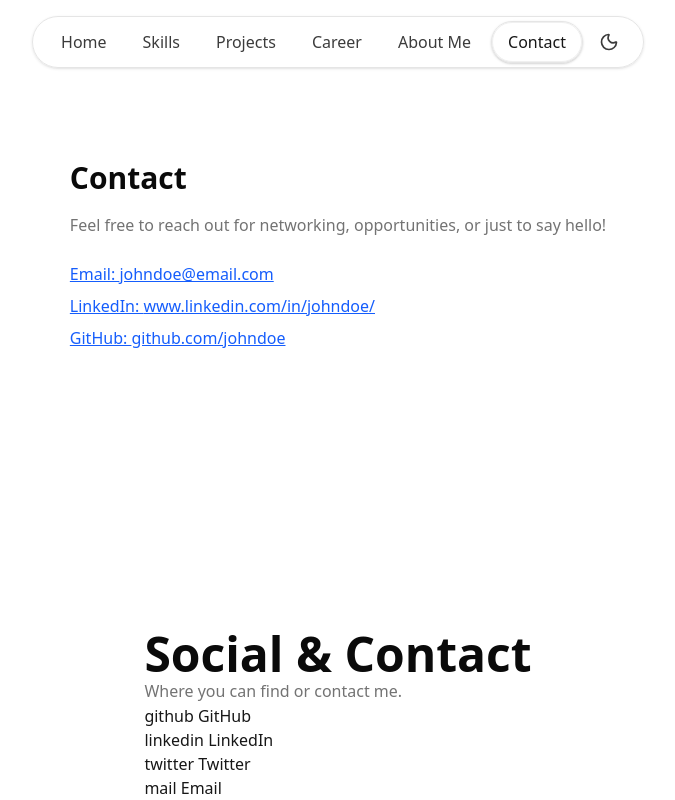
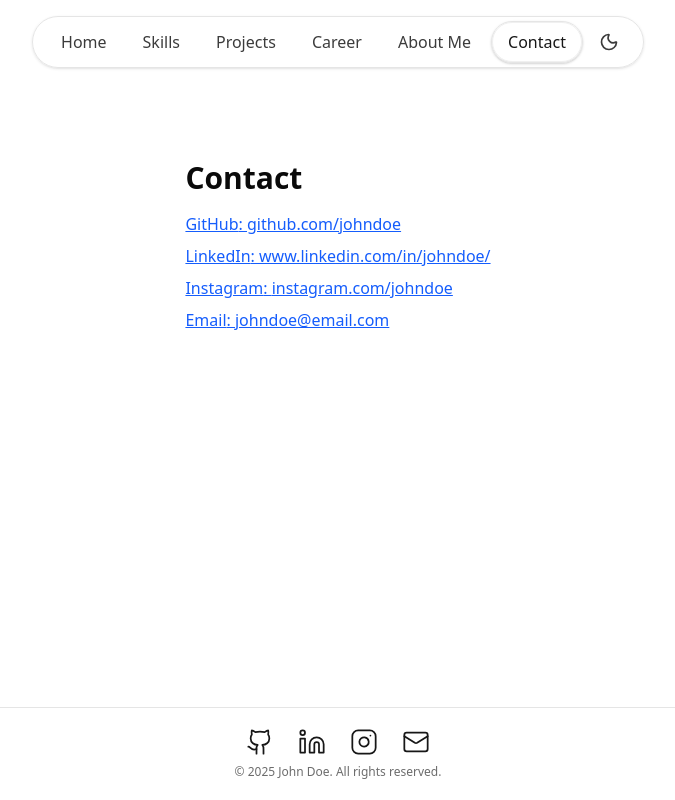
Before and after one commit to alisonbessa/my-portifolio, a Next.js app: page /contact in a window 1280 px wide. Shown: the whole page, without its empty margins (302-977 px from the left). Built offline with nearby package versions, Linux system fonts and the light colour scheme.

Commit message:
feat: remove contact information and update social links in the portfolio

```diff
--- a/data/contact.ts
+++ /dev/null
@@ -1,6 +0,0 @@
-export const contact = {
-  email: 'johndoe@email.com',
-  linkedin: 'https://www.linkedin.com/in/johndoe/',
-  github: 'https://github.com/johndoe',
-  message: 'Feel free to reach out for networking, opportunities, or just to say hello!',
-};
--- a/data/socials.ts
+++ b/data/socials.ts
@@ -1,3 +1,4 @@
+export const userName = 'John Doe';
 export const socialsTitle = 'Social & Contact';
 export const socialsSubtitle = 'Where you can find or contact me.';
 
@@ -10,22 +11,22 @@ export type Social = {
 export const socials: Social[] = [
   {
     platform: 'GitHub',
-    url: 'https://github.com/exampleuser',
+    url: 'https://github.com/johndoe',
     icon: 'github',
   },
   {
     platform: 'LinkedIn',
-    url: 'https://linkedin.com/in/exampleuser',
+    url: 'https://www.linkedin.com/in/johndoe/',
     icon: 'linkedin',
   },
   {
-    platform: 'Twitter',
-    url: 'https://twitter.com/exampleuser',
-    icon: 'twitter',
+    platform: 'Instagram',
+    url: 'https://instagram.com/johndoe',
+    icon: 'instagram',
   },
   {
     platform: 'Email',
-    url: 'mailto:contact@example.com',
+    url: 'mailto:johndoe@email.com',
     icon: 'mail',
   },
 ];
--- a/src/app/about-me/[slug]/page.tsx
+++ b/src/app/about-me/[slug]/page.tsx
@@ -3,7 +3,7 @@ import Link from 'next/link';
 import Image from 'next/image';
 import { NotFound } from '../../components/NotFound';
 
-export default function AboutMeDetailPage({ params }: { params: { slug: string } }) {
+export default async function AboutMeDetailPage({ params }: { params: { slug: string } }) {
   const entry = (aboutMe as AboutMeEntry[]).find((p) => p.slug === params.slug);
 
   if (!entry) {
--- a/src/app/career/[slug]/page.tsx
+++ b/src/app/career/[slug]/page.tsx
@@ -2,7 +2,7 @@ import { career, CareerEntry } from '../../../../data/career';
 import Link from 'next/link';
 import { NotFound } from '../../components/NotFound';
 
-export default function CareerDetailPage({ params }: { params: { slug: string } }) {
+export default async function CareerDetailPage({ params }: { params: { slug: string } }) {
   const entry = (career as CareerEntry[]).find((j) => j.slug === params.slug);
 
   if (!entry) {
--- a/src/app/components/Footer.tsx
+++ b/src/app/components/Footer.tsx
@@ -1,25 +1,35 @@
-import type { Social } from '../../../data/socials';
+import { socials, userName } from '../../../data/socials';
+import { Github, Linkedin, Instagram, Mail } from 'lucide-react';
 
-type FooterProps = {
-  title: string;
-  subtitle: string;
-  socials: Social[];
+const iconMap = {
+  github: Github,
+  linkedin: Linkedin,
+  instagram: Instagram,
+  mail: Mail,
 };
 
-export function Footer({ title, subtitle, socials }: FooterProps) {
+export function Footer() {
   return (
-    <footer>
-      <h2>{title}</h2>
-      <p>{subtitle}</p>
-      <ul>
-        {socials.map((social) => (
-          <li key={social.platform}>
-            <a href={social.url} target="_blank" rel="noopener noreferrer">
-              {social.icon ? <span>{social.icon}</span> : null} {social.platform}
+    <footer className="w-full flex flex-col items-center justify-center py-5 bg-background border-t border-border mt-12">
+      <div className="flex gap-6 mb-2">
+        {socials.map(({ platform, url, icon }) => {
+          const Icon = iconMap[icon as keyof typeof iconMap];
+          return (
+            <a
+              key={platform}
+              href={url}
+              target="_blank"
+              rel="noopener noreferrer"
+              aria-label={platform}
+            >
+              {Icon && <Icon size={28} strokeWidth={1.5} />}
             </a>
-          </li>
-        ))}
-      </ul>
+          );
+        })}
+      </div>
+      <span className="text-xs text-foreground/60">
+        &copy; {new Date().getFullYear()} {userName}. All rights reserved.
+      </span>
     </footer>
   );
 }
--- a/src/app/contact/page.tsx
+++ b/src/app/contact/page.tsx
@@ -1,41 +1,22 @@
-import { contact } from '../../../data/contact';
+import { socials } from '../../../data/socials';
 
 export default function ContactPage() {
   return (
     <main className="pt-20 max-w-xl mx-auto px-4">
       <h1 className="text-3xl font-bold mb-4">Contact</h1>
-      <p className="mb-6">{contact.message}</p>
       <ul className="space-y-2">
-        <li>
+        {socials.map((s) => (
+          <li key={s.platform}>
             <a
-            href={`mailto:${contact.email}`}
+              href={s.url}
               className="text-blue-600 underline"
               target="_blank"
               rel="noopener noreferrer"
             >
-            Email: {contact.email}
+              {s.platform}: {s.url.replace('mailto:', '').replace('https://', '')}
             </a>
           </li>
-        <li>
-          <a
-            href={contact.linkedin}
-            className="text-blue-600 underline"
-            target="_blank"
-            rel="noopener noreferrer"
-          >
-            LinkedIn: {contact.linkedin.replace('https://', '')}
-          </a>
-        </li>
-        <li>
-          <a
-            href={contact.github}
-            className="text-blue-600 underline"
-            target="_blank"
-            rel="noopener noreferrer"
-          >
-            GitHub: {contact.github.replace('https://', '')}
-          </a>
-        </li>
+        ))}
       </ul>
     </main>
   );
--- a/src/app/layout.tsx
+++ b/src/app/layout.tsx
@@ -2,7 +2,6 @@ import './globals.css';
 import { Footer } from './components/Footer';
 import { Header } from './components/Header';
 import type { Metadata } from 'next';
-import { socials, socialsTitle, socialsSubtitle } from '../../data/socials';
 
 export const metadata: Metadata = {
   title: 'My Portfolio',
@@ -21,7 +20,7 @@ export default function RootLayout({
           <div className="flex-1 flex flex-col items-center w-full max-w-5xl mx-auto px-4">
             <Header />
             <div className="flex-1 w-full flex flex-col pt-20">{children}</div>
-            <Footer title={socialsTitle} subtitle={socialsSubtitle} socials={socials} />
+            <Footer />
           </div>
         </div>
       </body>
--- a/src/app/projects/[slug]/page.tsx
+++ b/src/app/projects/[slug]/page.tsx
@@ -8,7 +8,7 @@ type ProjectPageProps = {
   params: { slug: string };
 };
 
-export default function ProjectPage({ params }: ProjectPageProps) {
+export default async function ProjectPage({ params }: ProjectPageProps) {
   const project = projects.find((p) => p.slug === params.slug);
   if (!project) return notFound();
 
```
Also changed, not shown: 1 other file (tests, documents, lock files or other folders). Lines whose indentation alone changed are shown as unchanged.
